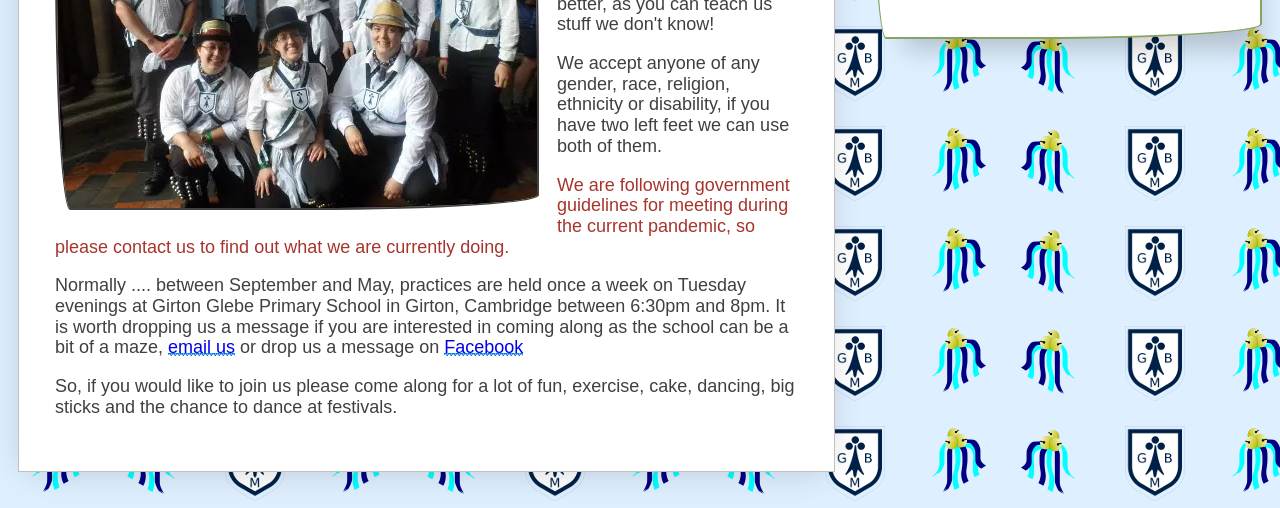
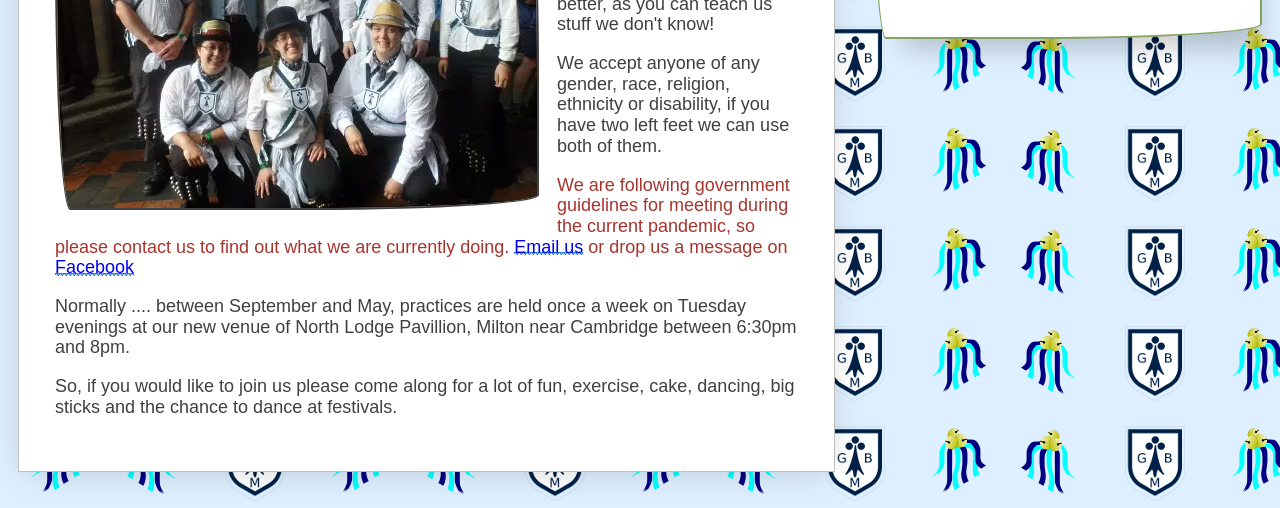
Before and after one commit to prmartinuk/GrantaBlueMorris, a Jekyll site: the page built from join-us.html, in a window 1280 px wide, cut to the strip 590-1098 px from the top of the page. Built offline with Jekyll 4.4.1, drawn with Linux system fonts in a browser that asks for light colours; some web fonts are replaced.

Commit message:
Updated practice venue

```diff
--- a/join-us.html
+++ b/join-us.html
@@ -26,8 +26,8 @@ layout: compress
 		{% include img480.html baseName="teamPhotoAtEly" alt="Granta Blue Team Photo" class="float-left" %}
 		<p>We are always on the look out for new dancers and musicians. Don't worry if you have never danced Cotswold before, we'll teach you everything you need to know. If you are an experienced Cotswold dancer, that's even better, as you can teach us stuff we don't know!</p>
 		<p>We accept anyone of any gender, race, religion, ethnicity or disability, if you have two left feet we can use both of them.</p>
-		<p class="text-danger">We are following government guidelines for meeting during the current pandemic, so please contact us to find out what we are currently doing.</p>
-		<p>Normally .... between September and May, practices are held once a week on Tuesday evenings at Girton Glebe Primary School in Girton, Cambridge between 6:30pm and 8pm. It is worth dropping us a message if you are interested in coming along as the school can be a bit of a maze, <a href="mailto:cumorris@googlemail.com">email us</a> or drop us a message on <a href="https://www.facebook.com/GrantaBlueMorris/">Facebook</a></p>
+		<p class="text-danger">We are following government guidelines for meeting during the current pandemic, so please contact us to find out what we are currently doing. <a href="mailto:cumorris@googlemail.com">Email us</a> or drop us a message on <a href="https://www.facebook.com/GrantaBlueMorris/">Facebook</a></p>
+		<p>Normally .... between September and May, practices are held once a week on Tuesday evenings at our new venue of North Lodge Pavillion, Milton near Cambridge between 6:30pm and 8pm.</p>
 		<p>So, if you would like to join us please come along for a lot of fun, exercise, cake, dancing, big sticks and the chance to dance at festivals.</p>
 	</div>
 	</div>
```
